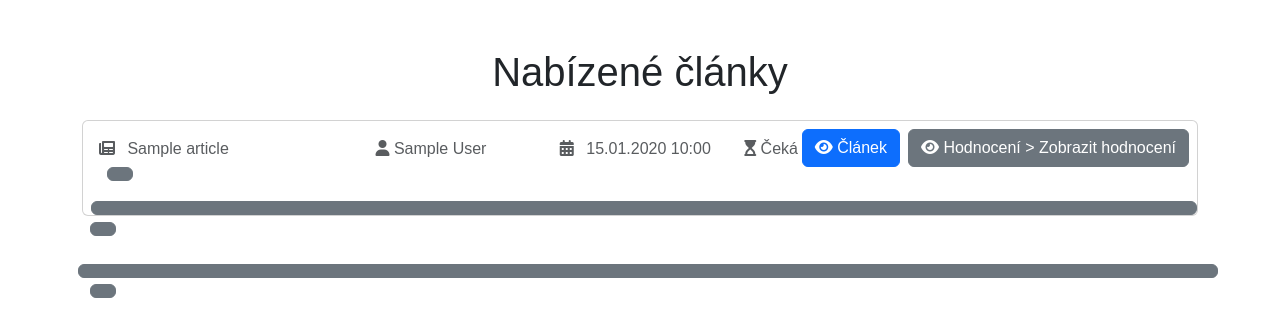
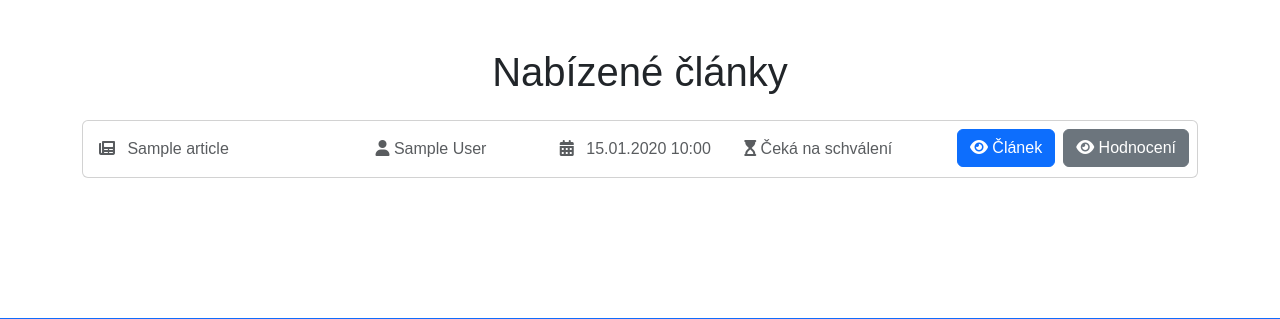
Before and after one commit to Rtizie/RSP_Last_Place_Is_Also_Place, a Symfony app: template Code/app/templates/article/offered_articles.html.twig in a window 1280 px wide. Shown: the part 134-453 px from the top of the page. Run offline with Twig, Linux system fonts and the light colour scheme; the template is opened without the code that fills it: most values are stand-ins (such as "Sample title", 1, 10 or a date in 2020); style sheets or scripts are compiled from the project's sources; some libraries are stand-ins or nearby versions.

Commit message:
Fixy, dokumentace

```diff
--- a/Code/app/templates/article/offered_articles.html.twig
+++ b/Code/app/templates/article/offered_articles.html.twig
@@ -11,7 +11,9 @@
                 <div class="card-body">
                     <div class="row">
                         <div class="col-md-3">
-                            <p class="text-muted mb-0" style="text-overflow: ellipsis; white-space: nowrap; overflow: hidden;"><i class="fas fa-newspaper me-2"></i> {{ article.title }}</p>
+                            <p class="text-muted mb-0" style="text-overflow: ellipsis; white-space: nowrap; overflow: hidden;">
+                                <i class="fas fa-newspaper me-2"></i> {{ article.title }}
+                            </p>
                         </div>
 
                         <div class="col-md-2">
@@ -39,8 +41,8 @@
                         <!-- Nové tlačítko pro recenzenta -->
                         <a href="{{ path('recenzent_article', {id: article.id}) }}" class="btn btn-secondary ms-2">
                             <i class="fas fa-eye"></i> Hodnocení
-></i> Zobrazit hodnocení
-        </div>
+                        </a>
+                    </div>
                 </div>
             </div>
         </div>
```
Also changed, not shown: Code/app/templates/article/detail.html.twig (+3 -4 lines), Code/app/assets/uploads/images/6766fca057fe4.jpg (added), Code/app/assets/uploads/images/6766fcfe84a34.jpg (added), Code/app/assets/uploads/images/67671dfc7aec5.jpg (added), 2 other files.
